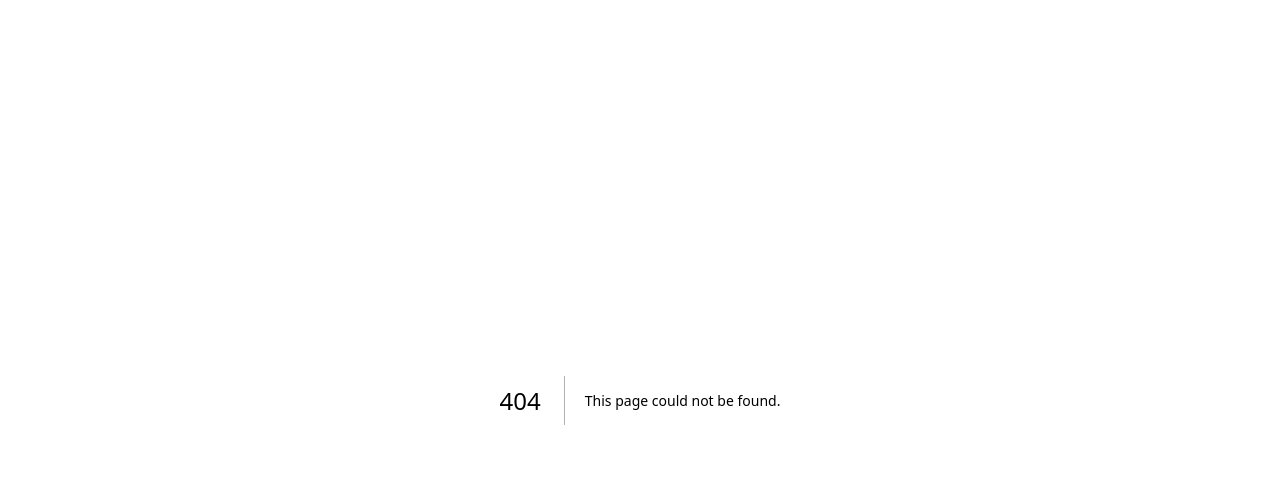
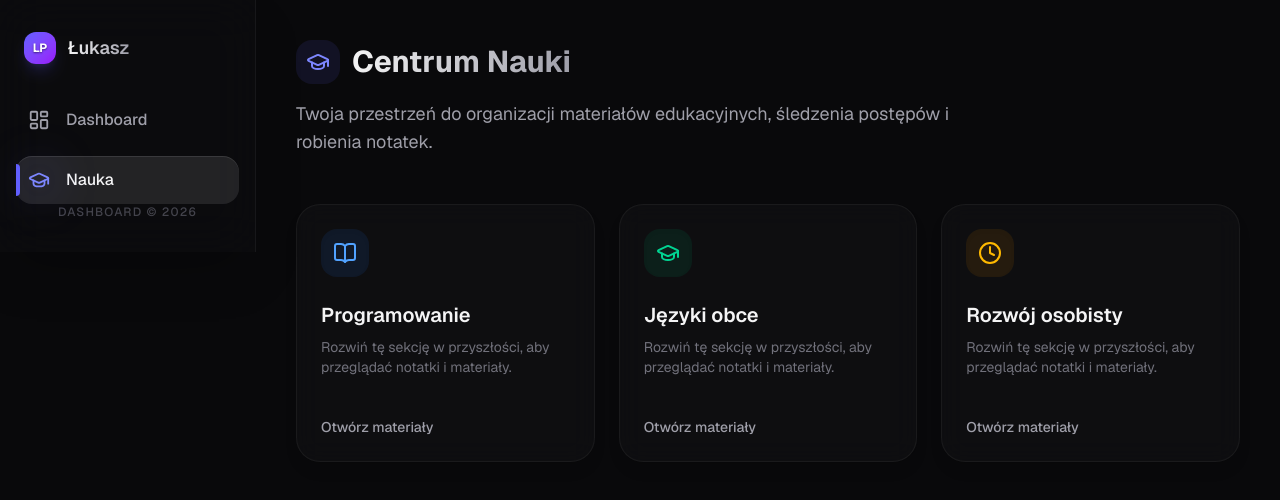
Before and after one commit to xFreshu/personal-dashboard, a Next.js app: page /learning in a window 1280 px wide. Before the commit this address had no page. Shown: the top 500 px of the page. Built offline with nearby package versions, Linux system fonts and the light colour scheme.

Commit message:
feat: implement global sidebar navigation and add learning module page

```diff
--- /dev/null
+++ b/app/components/Sidebar.tsx
@@ -0,0 +1,84 @@
+"use client";
+
+import Link from "next/link";
+import { usePathname } from "next/navigation";
+import { LayoutDashboard, GraduationCap } from "lucide-react";
+
+export default function Sidebar() {
+  const pathname = usePathname();
+
+  const links = [
+    {
+      name: "Dashboard",
+      href: "/",
+      icon: LayoutDashboard,
+    },
+    {
+      name: "Nauka",
+      href: "/learning",
+      icon: GraduationCap,
+    },
+  ];
+
+  return (
+    <aside className="w-16 md:w-64 h-full border-r border-white/5 bg-card/20 backdrop-blur-xl flex flex-col items-center md:items-start py-8 px-2 md:px-4 shrink-0 shadow-2xl relative z-10 transition-all duration-300">
+      <div className="hidden md:flex items-center gap-3 px-2 mb-8">
+        <div className="size-8 rounded-xl bg-gradient-to-br from-indigo-500 to-purple-600 shadow-lg shadow-indigo-500/20 flex items-center justify-center">
+          <span className="text-white font-bold text-xs" style={{ textShadow: "0px 1px 2px rgba(0,0,0,0.5)" }}>LP</span>
+        </div>
+        <span className="font-semibold text-lg bg-clip-text text-transparent bg-gradient-to-r from-zinc-100 to-zinc-400">
+          Łukasz
+        </span>
+      </div>
+
+      {/* Mobile user icon placeholder */}
+      <div className="flex md:hidden items-center justify-center mb-8">
+        <div className="size-10 rounded-xl bg-gradient-to-br from-indigo-500 to-purple-600 shadow-lg shadow-indigo-500/20 flex items-center justify-center">
+          <span className="text-white font-bold text-sm" style={{ textShadow: "0px 1px 2px rgba(0,0,0,0.5)" }}>LP</span>
+        </div>
+      </div>
+
+      <nav className="w-full space-y-3 flex-1">
+        {links.map((link) => {
+          const isActive = pathname === link.href;
+          const Icon = link.icon;
+
+          return (
+            <Link
+              key={link.name}
+              href={link.href}
+              className={`flex items-center justify-center md:justify-start gap-4 w-full p-3 rounded-2xl transition-all duration-300 group relative ${
+                isActive
+                  ? "bg-white/10 text-zinc-100 shadow-[inset_0_1px_0_0_rgba(255,255,255,0.1)]"
+                  : "text-zinc-400 hover:text-zinc-100 hover:bg-white/5"
+              }`}
+            >
+              {isActive && (
+                <div className="absolute left-0 top-1/2 -translate-y-1/2 w-1 h-8 rounded-r-lg bg-indigo-500 hidden md:block" />
+              )}
+
+              <div className="relative">
+                {isActive && (
+                  <div className="absolute inset-0 bg-indigo-500/40 blur-xl rounded-full" />
+                )}
+                <Icon
+                  className={`relative z-10 flex-shrink-0 size-[22px] transition-transform duration-300 ${
+                    isActive ? "text-indigo-400" : "group-hover:scale-110"
+                  }`}
+                />
+              </div>
+
+              <span className={`hidden md:block font-medium ${isActive ? "text-zinc-100" : ""}`}>
+                {link.name}
+              </span>
+            </Link>
+          );
+        })}
+      </nav>
+
+      <div className="mt-auto hidden md:block px-2 text-xs font-medium text-zinc-600/80 uppercase tracking-widest text-center w-full">
+        Dashboard &copy; {new Date().getFullYear()}
+      </div>
+    </aside>
+  );
+}
--- a/app/layout.tsx
+++ b/app/layout.tsx
@@ -1,6 +1,7 @@
 import type { Metadata } from "next";
 import { Geist, Geist_Mono } from "next/font/google";
 import AuthProvider from "./components/AuthProvider";
+import Sidebar from "./components/Sidebar";
 import "./globals.css";
 
 const geistSans = Geist({
@@ -28,8 +29,13 @@ export default function RootLayout({
       lang="pl"
       className={`${geistSans.variable} ${geistMono.variable} h-full antialiased dark`}
     >
-      <body className="min-h-full flex flex-col bg-background text-foreground">
-        <AuthProvider>{children}</AuthProvider>
+      <body className="min-h-full flex bg-background text-foreground overflow-hidden">
+        <AuthProvider>
+          <Sidebar />
+          <div className="flex-1 h-full overflow-y-auto w-full">
+            {children}
+          </div>
+        </AuthProvider>
       </body>
     </html>
   );
--- /dev/null
+++ b/app/learning/page.tsx
@@ -0,0 +1,59 @@
+import { GraduationCap, ArrowRight, BookOpen, Clock } from "lucide-react";
+
+export default function LearningPage() {
+  const categories = [
+    { name: "Programowanie", icon: BookOpen, color: "text-blue-400", bg: "bg-blue-500/10" },
+    { name: "Języki obce", icon: GraduationCap, color: "text-emerald-400", bg: "bg-emerald-500/10" },
+    { name: "Rozwój osobisty", icon: Clock, color: "text-amber-400", bg: "bg-amber-500/10" },
+  ];
+
+  return (
+    <main className="min-h-screen p-6 md:p-8 lg:p-10 w-full overflow-y-auto w-full">
+      <div className="max-w-5xl mx-auto space-y-8 animate-in fade-in slide-in-from-bottom-4 duration-700 ease-out">
+        <header className="flex flex-col gap-2">
+          <div className="flex items-center gap-3">
+            <div className="p-2.5 rounded-2xl bg-indigo-500/10 text-indigo-400">
+              <GraduationCap className="size-6" />
+            </div>
+            <h1 className="text-3xl font-bold bg-clip-text text-transparent bg-gradient-to-r from-zinc-100 to-zinc-400">
+              Centrum Nauki
+            </h1>
+          </div>
+          <p className="text-zinc-400 max-w-2xl mt-2 text-lg">
+            Twoja przestrzeń do organizacji materiałów edukacyjnych, śledzenia postępów i robienia notatek.
+          </p>
+        </header>
+
+        {/* Dashboard Grid placeholder for Learning */}
+        <div className="grid grid-cols-1 md:grid-cols-3 gap-6 pt-4">
+          {categories.map((category, index) => (
+            <div
+              key={index}
+              className="group relative overflow-hidden rounded-3xl bg-card/40 backdrop-blur-md border border-white/5 p-6 shadow-lg hover:border-white/10 transition-all duration-500 cursor-pointer"
+            >
+              <div className="absolute inset-0 bg-gradient-to-br from-white/5 to-transparent opacity-0 group-hover:opacity-100 transition-opacity duration-500" />
+
+              <div className="relative z-10 flex flex-col h-full gap-6">
+                <div className={`w-fit p-3 rounded-2xl ${category.bg} ${category.color} transition-transform duration-500 group-hover:scale-110 shadow-inner`}>
+                  <category.icon className="size-6" />
+                </div>
+
+                <div>
+                  <h3 className="font-semibold text-xl text-zinc-100 mb-2">{category.name}</h3>
+                  <p className="text-sm text-zinc-500">
+                    Rozwiń tę sekcję w przyszłości, aby przeglądać notatki i materiały.
+                  </p>
+                </div>
+
+                <div className="mt-auto pt-4 flex items-center justify-between text-sm font-medium text-zinc-400 group-hover:text-zinc-200 transition-colors duration-300">
+                  <span>Otwórz materiały</span>
+                  <ArrowRight className="size-4 -translate-x-2 opacity-0 group-hover:translate-x-0 group-hover:opacity-100 transition-all duration-300" />
+                </div>
+              </div>
+            </div>
+          ))}
+        </div>
+      </div>
+    </main>
+  );
+}
```
